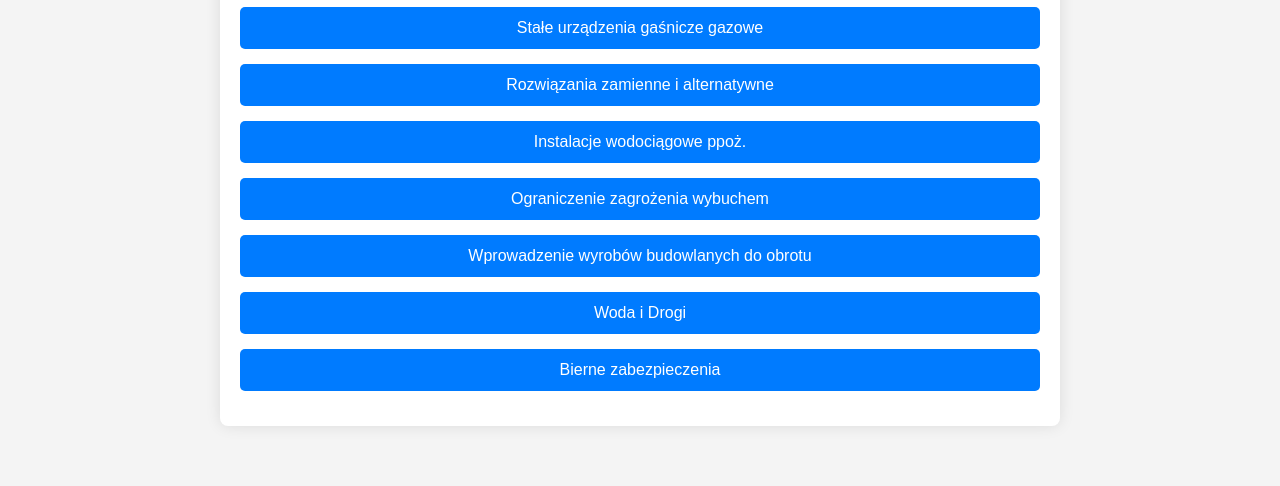
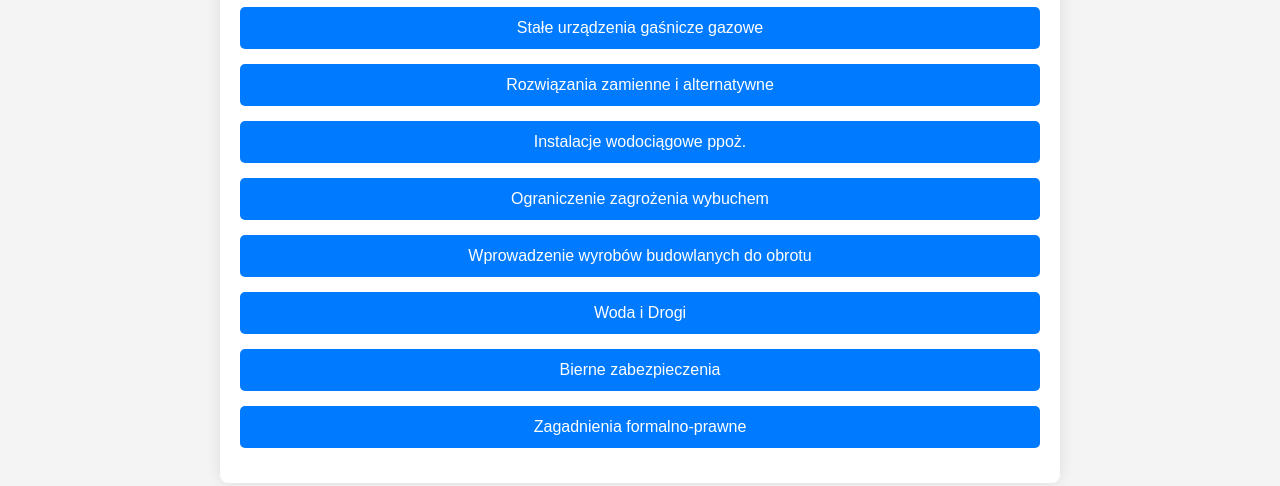
Before and after one commit to lycio90/ppoz, a plain HTML site: page index.html in a window 1280 px wide. Shown: the part 126-612 px from the top of the page. Drawn offline with Linux system fonts and the light colour scheme.

Commit message:
index.html

```diff
--- a/index.html
+++ b/index.html
@@ -225,7 +225,8 @@
             'quiz5': { title: "Ograniczenie zagrożenia wybuchem" },
             'quiz6': { title: "Wprowadzenie wyrobów budowlanych do obrotu" },
             'quiz7': { title: "Woda i Drogi" },
-            'quiz8': { title: "Bierne zabezpieczenia" }
+            'quiz8': { title: "Bierne zabezpieczenia" },
+            'quiz9': { title: "Zagadnienia formalno-prawne" } // Dodany nowy quiz
         };
 
         const appContainer = document.getElementById('app-container');
```
